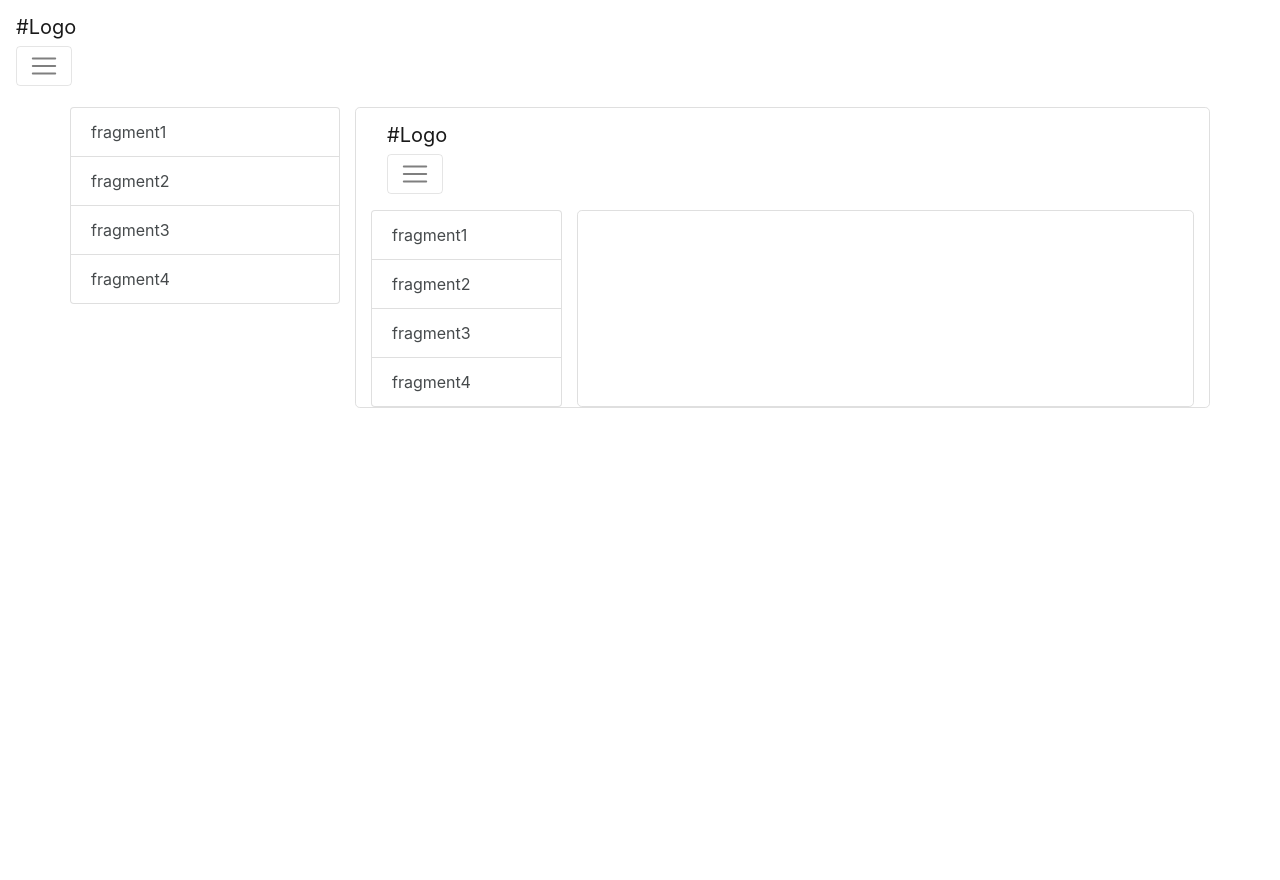
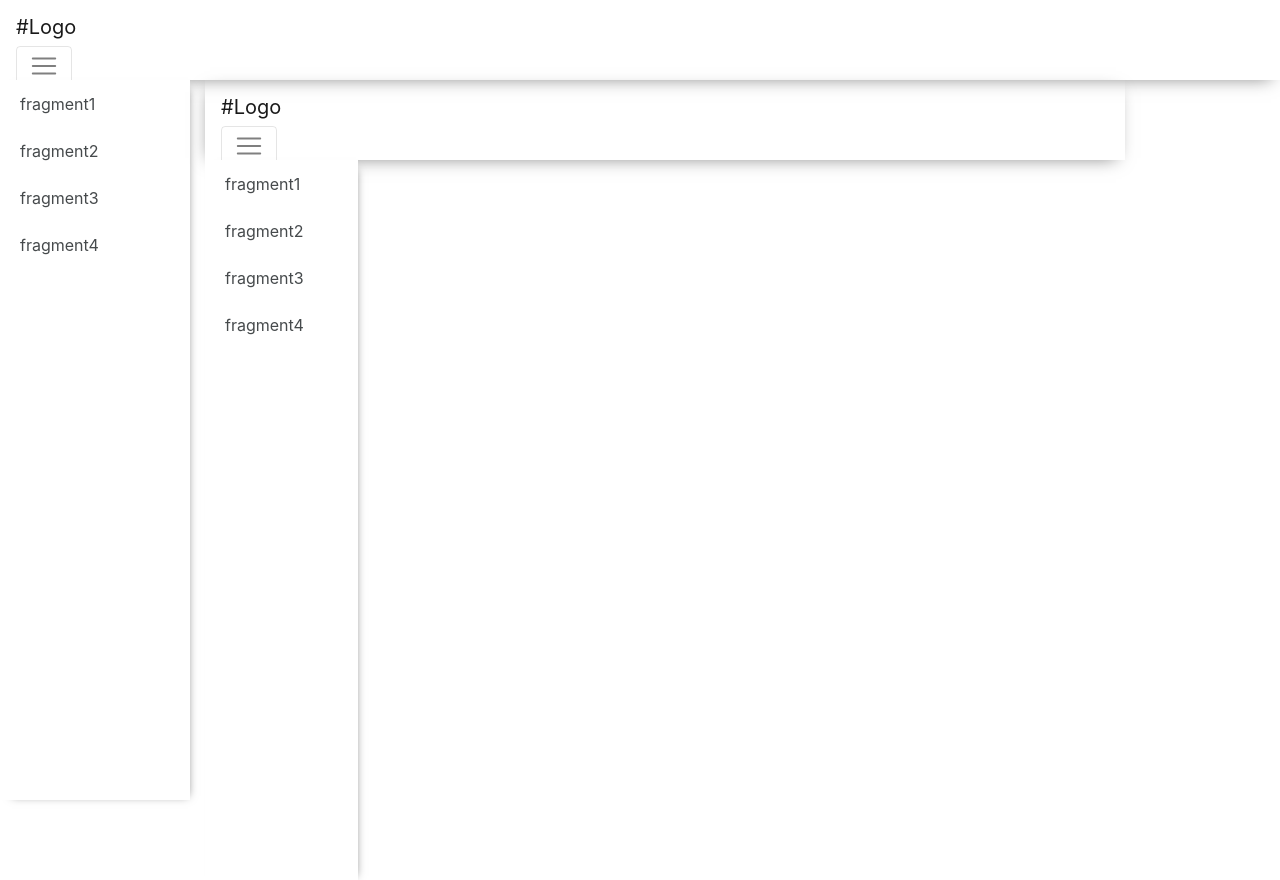
Before and after one commit to Rebstorm/angular-playground, an Angular app: page /menu in a window 1280 px wide. Before the commit the page ends 800 px from the top, so only its background shows below. Built offline with nearby package versions, Linux system fonts and the light colour scheme.

Commit message:
started some fun with angular

```diff
--- a/src/app/app.component.css
+++ b/src/app/app.component.css
@@ -1,7 +1,11 @@
-div.main-bg{
+// Small devices (landscape phones, 576px and up)
+@media (min-width: 576px) {  }
 
-}
+// Medium devices (tablets, 768px and up)
+@media (min-width: 768px) {  }
 
-div.main-menu{
+// Large devices (desktops, 992px and up)
+@media (min-width: 992px) {  }
 
-}
+// Extra large devices (large desktops, 1200px and up)
+@media (min-width: 1200px) {  }
--- a/src/app/menu-item/menu-item.component.css
+++ b/src/app/menu-item/menu-item.component.css
@@ -1,3 +1,8 @@
+nav.main-menu{
+    height:10vh;
+    box-shadow: -2px 5px 17px -7px rgba(0,0,0,0.52);
+}
+
 div#menu-container {
     position: relative;
     text-align: center;
@@ -5,14 +10,33 @@ div#menu-container {
     display: inline-block;
 }
 
-div.menu-item {
-    display: inline-block;
-    border-radius: 1em;
-    background-color: rgba(0, 0, 0, 0.438);
-    padding: 1em;
-    margin: 0em 1em 0em 1em;
-    transition: 0.3s cubic-bezier(.95,.05,.8,.04);
-    animation: 1s shine-in;
+li.menu-item {
+    border-radius: 0;
+    border: none;
+    transition: cubic-bezier(.17,.84,.44,1);
+}
+
+li.menu-item:active {
+
+}
+
+
+/* Navbar */
+div#navbarSupportedContent{
+
+}
+
+.navbar-collapse .collapse .show{
+    background: #fff;
+    z-index: 5;
+}
+
+
+/* MENU */
+ul.menu{
+    box-shadow: 5px 3px 9px -7px rgba(0,0,0,0.52);
+    padding:0;
+    height: 90vh;
 }
 
 div.menu-item:hover {
@@ -29,8 +53,10 @@ div#main-view{
 
 
 div#main-view{
+    /*
     border: 1px solid #dfdfdf;
     border-radius: 0.3em;
+    */
 }
 
 ul.menu-list{
@@ -38,7 +64,7 @@ ul.menu-list{
 }
 
 div#page-content {
-    margin-top: 1%;
+    /* margin-top: 1%;*/
 }
 
 li.menu-list:hover{
--- a/src/app/menu-item/menu-item.component.html
+++ b/src/app/menu-item/menu-item.component.html
@@ -1,4 +1,4 @@
-<nav class="navbar navbar-expand-lg navbar-light bg-light">
+<nav class="navbar navbar-expand-lg navbar-light main-menu">
   <a class="navbar-brand" href="#">#Logo</a>
   <button class="navbar-toggler" type="button" data-toggle="collapse" data-target="#navbarSupportedContent" aria-controls="navbarSupportedContent" aria-expanded="false" aria-label="Toggle navigation">
     <span class="navbar-toggler-icon"></span>
@@ -6,20 +6,20 @@
 
   <div class="collapse navbar-collapse" id="navbarSupportedContent">
     <ul class="navbar-nav mr-auto">
-      <li class="nav-item" *ngFor="let menu of MENU" id="menu-{{menu.name}}">
-        <a class="nav-link" (click)="selectedFragment(menu, $event)">{{menu.name}}<span class="sr-only">(current)</span></a>
+      <li class="nav-item" (click)="selectedFragment(menu, $event)" *ngFor="let menu of MENU" >
+        <a class="nav-link" id="menu-{{menu.name}}">{{menu.name}}<span class="sr-only">(current)</span></a>
         <!-- <a class="nav-link" href="#">Home <span class="sr-only">(current)</span></a> -->
       </li>
     </ul>
   </div>
 </nav>
-<div id="page-content" class="container">
+<div id="page-content" class="container float-left">
   <div class="row">
-    <ul class="list-group col-sm-3">
-        <li class="list-group-item list-group-item-action menu-list" id="list-{{menu.name}}" *ngFor="let menu of MENU" (click)="selectedFragment(menu, $event)">{{menu.name}}</li>
+    <ul class="list-group col-md-2 menu d-none d-lg-block">
+        <li class="list-group-item list-group-item-action menu-list menu-item" id="list-{{menu.name}}" *ngFor="let menu of MENU" (click)="selectedFragment(menu, $event)">{{menu.name}}</li>
     </ul>
 
-    <div id="main-view" class="col-sm-9">
+    <div id="main-view" class="col-sm-10">
         <router-outlet class="main-view"></router-outlet>
     </div>
   </div>
--- a/src/app/menu-item/menu-item.component.ts
+++ b/src/app/menu-item/menu-item.component.ts
@@ -1,5 +1,5 @@
 import { Component, OnInit } from '@angular/core';
-import { MenuItems } from '../types/MenuItems';
+import { MenuItem } from '../types/MenuItems';
 import { Router } from '@angular/router';
 import { Event } from '_debugger';
 
@@ -11,7 +11,7 @@ import { Event } from '_debugger';
 
 export class MenuItemComponent implements OnInit {
 
-  MENU : MenuItems[] = [
+  MENU : MenuItem[] = [
     { location : "fragment1", name : "fragment1" },
     { location : "fragment2", name : "fragment2" },
     { location : "fragment3", name : "fragment3" },
@@ -27,17 +27,25 @@ export class MenuItemComponent implements OnInit {
   // This is called after the constructor.
   ngOnInit() {
 
+    let t = document.location.pathname;
+    t = t.split("/")[1];
+
+    let e = new MenuItem(t, document.location.pathname);
+    this.selectedFragment(e, null);
+
   }
 
-  selectedFragment(menu : MenuItems, event : Event): void{
+  selectedFragment(menu : MenuItem, event : Event): void{
+
     this.router.navigate(['/'+menu.location.toLocaleLowerCase()]);
 
     resetList();
     resetMenuList();
-
-    setActive(event);
-
-    //event.target.className = "list-group-item list-group-item-action menu-list active";
+    if(event == null){
+      setReloadActive(menu);
+    } else {
+      setActive(event);
+    }
 
     function setActive(event : Event){
       let target = event.target.id;
@@ -45,20 +53,32 @@ export class MenuItemComponent implements OnInit {
 
       // Menu
       if(document.getElementById("menu-"+targetComposite) != null){
-        document.getElementById("menu-"+targetComposite).className = "nav-item active";
+        document.getElementById("menu-"+targetComposite).parentElement.className = "nav-item active";
       }
 
       // List
       if(document.getElementById("list-"+targetComposite) != null){
-        document.getElementById("list-"+targetComposite).className = "list-group-item list-group-item-action menu-list active";
+        document.getElementById("list-"+targetComposite).className = "list-group-item list-group-item-action menu-list menu-item active";
       }
-      console.log(targetComposite);
+
+    }
+
+    function setReloadActive(menu : MenuItem){
+      // Menu
+      if(document.getElementById("menu-"+menu.name) != null){
+        document.getElementById("menu-"+menu.name).parentElement.className = "nav-item active";
+      }
+
+      // List
+      if(document.getElementById("list-"+menu.name) != null){
+        document.getElementById("list-"+menu.name).className = "list-group-item list-group-item-action menu-list menu-item active";
+      }
     }
 
     function resetList(){
       let list = document.getElementsByClassName("list-group-item");
       for(let i = 0; i < list.length; i++){
-        list[i].className = "list-group-item list-group-item-action menu-list";
+        list[i].className = "list-group-item list-group-item-action menu-list menu-item";
       }
     }
 
--- a/src/app/types/MenuItems.ts
+++ b/src/app/types/MenuItems.ts
@@ -1,4 +1,4 @@
-export class MenuItems {
+export class MenuItem {
     name : string;
     location: string;
 
```
